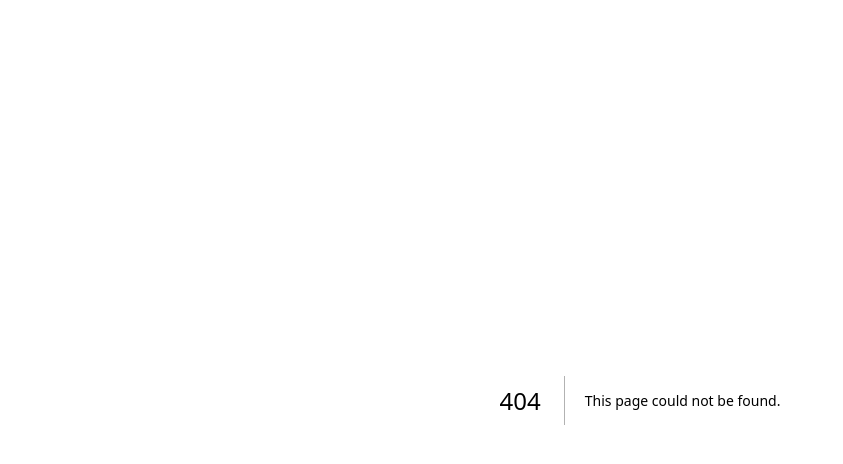
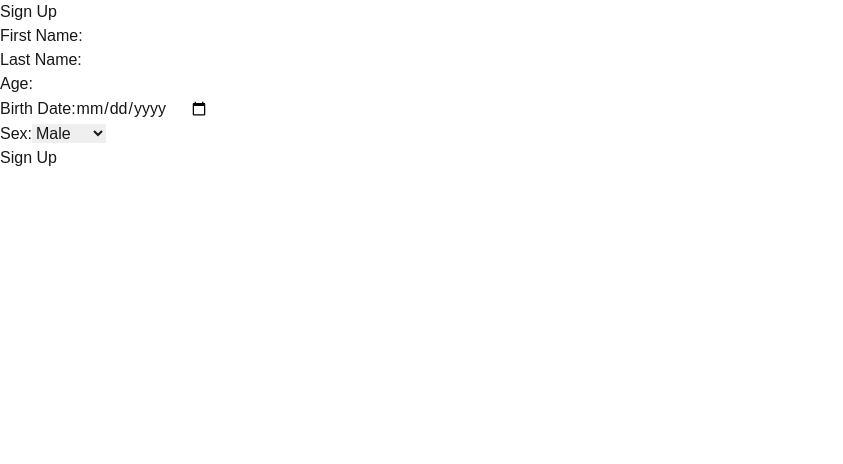
Before and after one commit to donny444/nextjs-todolist, a Next.js app: page /signup in a window 1280 px wide. Before the commit this address had no page. Shown: the top 464 px of the page, without its empty margins (0-843 px from the left). Built offline with nearby package versions, Linux system fonts and the light colour scheme.

Commit message:
signup mockup

```diff
--- /dev/null
+++ b/src/app/signup/page.tsx
@@ -0,0 +1,63 @@
+'use client'
+
+import { useState } from "react";
+import { useRouter } from "next/navigation";
+
+export default function Signup() {
+    const [firstName, setFirstname] = useState("");
+    const [lastName, setLastname] = useState("");
+    const [age, setAge] = useState("");
+    const [birthDate, setBirthDate] = useState("");
+    const [sex, setSex] = useState("");
+
+    const router = useRouter();
+
+    const handleSubmit = (e: React.FormEvent) => {
+        e.preventDefault();
+        localStorage.setItem("profile",
+            JSON.stringify({
+                firstName,
+                lastName,
+                age,
+                birthDate,
+                sex,
+                timestamp: Date.now().toString(),
+                status: "active"
+            })
+        );
+        router.push("/"); // Redirect to home page
+    }
+
+    return (
+        <div>
+            <h2>Sign Up</h2>
+            <form onSubmit={handleSubmit}>
+                <div>
+                    <label>First Name:</label>
+                    <input type="text" value={firstName} onChange={(e) => setFirstname(e.target.value)} />
+                </div>
+                <div>
+                    <label>Last Name:</label>
+                    <input type="text" value={lastName} onChange={(e) => setLastname(e.target.value)} />
+                </div>
+                <div>
+                    <label>Age:</label>
+                    <input type="number" value={age} onChange={(e) => setAge(e.target.value)} />
+                </div>
+                <div>
+                    <label>Birth Date:</label>
+                    <input type="date" value={birthDate} onChange={(e) => setBirthDate(e.target.value)} />
+                </div>
+                <div>
+                    <label>Sex:</label>
+                    <select onChange={(e) => setSex(e.target.value)}>
+                        <option value="male">Male</option>
+                        <option value="female">Female</option>
+                        <option value="other">Other</option>
+                    </select>
+                </div>
+                <input type="submit" value="Sign Up" />
+            </form>
+        </div>
+    )
+}
```
Also changed, not shown: src/app/page.tsx (+10 -1 lines).
